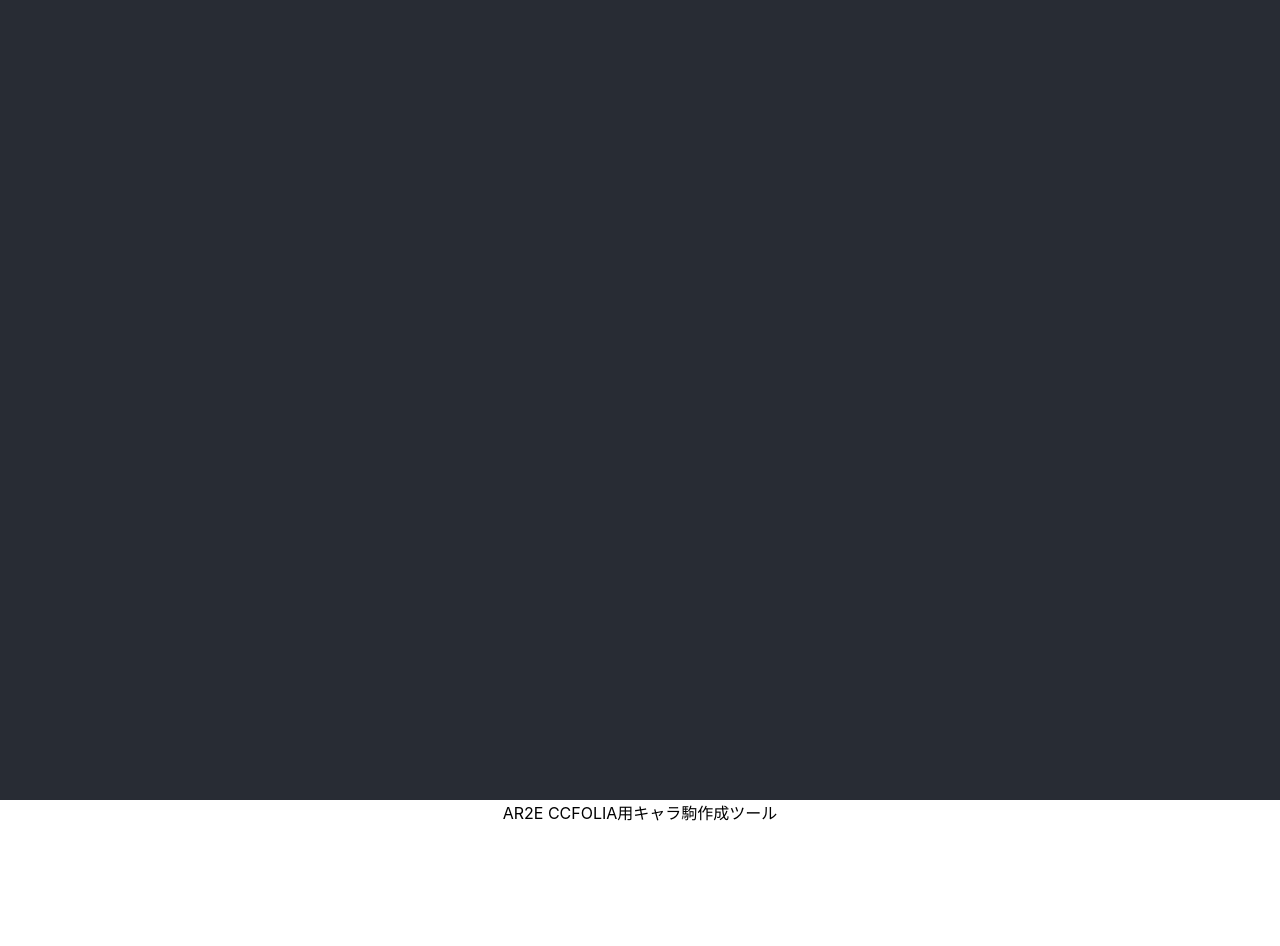
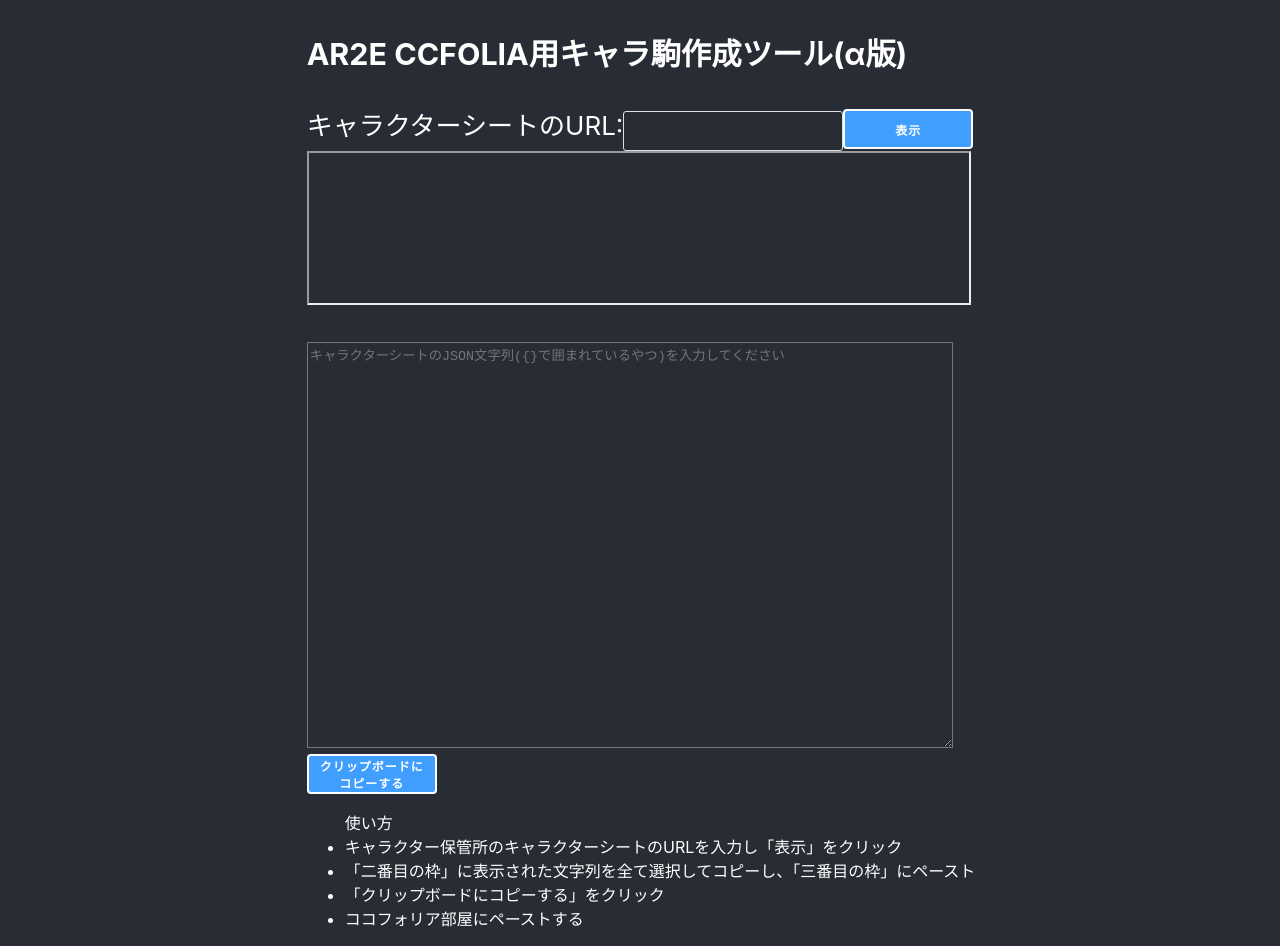
Before and after one commit to Militum/AR2ECharacterDataConvertTool, a React (Create React App) app: page / in a window 1280 px wide. Before the commit the page ends 824 px from the top, so only its background shows below. Built offline with nearby package versions, Linux system fonts and the light colour scheme.

Commit message:
JSON貼り付ける形で実装

```diff
--- a/package.json
+++ b/package.json
@@ -6,7 +6,9 @@
     "@testing-library/jest-dom": "^5.13.0",
     "@testing-library/react": "^11.2.7",
     "@testing-library/user-event": "^12.8.3",
+    "gh-pages": "^3.2.0",
     "react": "^17.0.2",
+    "react-copy-to-clipboard": "^5.0.3",
     "react-dom": "^17.0.2",
     "react-scripts": "4.0.3",
     "web-vitals": "^1.1.2"
--- a/src/App.css
+++ /dev/null
@@ -1,32 +0,0 @@
-.App {
-  text-align: center;
-}
-
-.App-logo {
-  height: 40vmin;
-  pointer-events: none;
-}
-
-.App-header {
-  background-color: #282c34;
-  min-height: 100vh;
-  display: flex;
-  flex-direction: column;
-  align-items: center;
-  justify-content: center;
-  font-size: calc(10px + 2vmin);
-  color: white;
-}
-
-.App-link {
-  color: #61dafb;
-}
-
-@keyframes App-logo-spin {
-  from {
-    transform: rotate(0deg);
-  }
-  to {
-    transform: rotate(360deg);
-  }
-}
--- a/src/App.js
+++ b/src/App.js
@@ -1,26 +1,25 @@
-import logo from './logo.svg';
-import './App.css';
+import React from 'react';
+import UrlInputForm from './components/UrlInputForm';
+import JsonInputForm from './components/JsonInputForm';
+
+import './style.css';
 
 function App() {
     return (
-        <div className="App">
-            <header className="App-header">
-              {/* <img src={logo} className="App-logo" alt="logo" />
-              <p>
-                Edit <code>src/App.js</code> and save to reload.
-              </p>
-              <a
-                className="App-link"
-                href="https://reactjs.org"
-                target="_blank"
-                rel="noopener noreferrer"
-              >
-                Learn React
-              </a> */}
-            </header>
-            <body>
-                AR2E CCFOLIA用キャラ駒作成ツール
-            </body>
+        <div className="app-body">
+            <div className="container">
+                <h3>AR2E CCFOLIA用キャラ駒作成ツール(α版)</h3>
+                <UrlInputForm/>
+                <br />
+                <JsonInputForm></JsonInputForm>
+            </div>
+            <ul>
+                <span>使い方</span>
+                <li>キャラクター保管所のキャラクターシートのURLを入力し「表示」をクリック</li>
+                <li>「二番目の枠」に表示された文字列を全て選択してコピーし、「三番目の枠」にペースト</li>
+                <li>「クリップボードにコピーする」をクリック</li>
+                <li>ココフォリア部屋にペーストする</li>
+            </ul>
         </div>
     );
 }
--- /dev/null
+++ b/src/components/JsonInputForm.js
@@ -0,0 +1,51 @@
+import React from 'react'
+import IsJsonString from '../logics/IsJsonString';
+import ConvertToCharacter from '../logics/ConvertToCharacter';
+import { CopyToClipboard } from 'react-copy-to-clipboard';
+import '../style.css';
+
+/**
+ * 変換元のJSONを入力するフォーム
+ */
+class JsonInputForm extends React.Component {
+    constructor(props) {
+        super(props);
+        this.state = {value: "", clipboardCopyData: ""};
+        this.onChange = this.onChange.bind(this);
+    }
+
+    onChange(event) {
+        const newValue = event.target.value;
+        this.setState({value: newValue});
+        if (!IsJsonString(newValue)) {
+            return;
+        }
+        const convertJson = ConvertToCharacter(JSON.parse(newValue));
+        if (!convertJson) {
+            return;
+        }
+        this.setState({clipboardCopyData: convertJson});
+    }
+
+    render() {
+        return (
+            <div>
+                <textarea
+                    value={this.state.value}
+                    placeholder="キャラクターシートのJSON文字列({}で囲まれているやつ)を入力してください"
+                    onChange={this.onChange}
+                    className="textarea"
+                />
+                <br/>
+                <CopyToClipboard
+                    text={this.state.clipboardCopyData}
+                    onCopy={() => alert('クリップボードにコピーしました。CCFOLIAのルームに貼り付けてください')}
+                >
+                    <button className="button">クリップボードにコピーする</button>
+                </CopyToClipboard>
+            </div>
+        );
+    }
+}
+
+export default JsonInputForm;
--- /dev/null
+++ b/src/components/UrlInputForm.js
@@ -0,0 +1,46 @@
+import React from 'react'
+import CheckUrl from '../logics/UrlCheck';
+import '../style.css';
+
+/**
+ * キャラクターシートのURL入力フォーム
+ */
+class UrlInputForm extends React.Component {
+    constructor(props) {
+        super(props);
+        this.state = {value: "", jsonUrl: ""};
+        this.onChange = this.onChange.bind(this);
+        this.onClick = this.onClick.bind(this);
+    }
+
+    onChange(event) {
+        this.setState({value: event.target.value});
+    }
+
+    onClick(event) {
+        event.preventDefault();
+        const jsonUrl = this.state.value + ".json";
+        const checkd = CheckUrl(jsonUrl);
+        if (!checkd) {
+            alert("無効なURLです");
+            return;
+        }
+        this.setState({jsonUrl: jsonUrl});
+    }
+
+    render() {
+        return (
+            <div>
+                <label>
+                    <span>キャラクターシートのURL:</span>
+                    <input type="text" value={this.state.value} onChange={this.onChange} className="el-like-input" />
+                </label>
+                <button id="button" className="button" onClick={this.onClick}>表示</button>
+                <br/>
+                <iframe title="json" src={this.state.jsonUrl} className="frame"></iframe>
+            </div>
+        );
+    }
+}
+
+export default UrlInputForm;
--- /dev/null
+++ b/src/logics/ConvertToCharacter.js
@@ -0,0 +1,75 @@
+const requiredKeys = [
+    'V_level', //CL
+    'V_fate', //FATE
+    'NP1', //筋力
+    'NP2', //器用
+    'NP3', //敏捷
+    'NP4', //知力
+    'NP5', //感知
+    'NP6', //精神
+    'NP7', //幸運
+    'NP8', //HP
+    'NP9', //MP
+    'pc_name', //PC名
+    'BSUM6', //イニシアチブ
+];
+
+function IsValidCharacterJson(data) {
+    for(const index in requiredKeys) {
+        const key = requiredKeys[index];
+        if (!(key in data)) {
+            console.error(`key not found ${key}`);
+            return false;
+        }
+    }
+    return true;
+}
+
+function ConvertJson(data) {
+    let character = { kind: "character", data: {}};
+    character.data.name = data.pc_name;
+    character.data.memo = '';
+    character.data.initiative = data.BSUM6;
+    character.data.externalUrl = '';
+    character.data.status = [
+        {label: 'HP', value: data.NP8, max: data.NP8},
+        {label: 'MP', value: data.NP9, max: data.NP9},
+        {label: 'FATE', value: data.V_fate, max: data.V_fate},
+    ];
+    character.data.params = [
+        {label: '筋力', value: data.NP1},
+        {label: '器用', value: data.NP2},
+        {label: '敏捷', value: data.NP3},
+        {label: '知力', value: data.NP4},
+        {label: '感知', value: data.NP5},
+        {label: '精神', value: data.NP6},
+        {label: '幸運', value: data.NP7},
+        {label: 'CL', value: data.V_level},
+    ];
+    character.data.iconUrl = null;
+    character.data.faces = [];
+    character.data.x = 0;
+    character.data.y = 0;
+    character.data.angle = 0;
+    character.data.width = 4;
+    character.data.height = 4;
+    character.data.active = true;
+    character.data.secret = false;
+    character.data.invisible = false;
+    character.data.hideStatus = false;
+    character.data.color = '#888888';
+    character.data.commands = '';
+    character.data.owner = null;
+    return character;
+}
+
+function ConvertToCharacter(data) {
+    if (!IsValidCharacterJson(data)) {
+        return false;
+    }
+    const convertData = ConvertJson(data);
+    console.log(convertData);
+    return JSON.stringify(convertData);
+}
+
+export default ConvertToCharacter;
--- /dev/null
+++ b/src/logics/IsJsonString.js
@@ -0,0 +1,11 @@
+function IsJsonString(str) {
+    try {
+        JSON.parse(str);
+    } catch (e) {
+        return false;
+    }
+    return true;
+}
+
+
+export default IsJsonString;
--- /dev/null
+++ b/src/logics/UrlCheck.js
@@ -0,0 +1,10 @@
+function CheckUrl(url) {
+    const domain = url.match(/^https?:\/{2,}(.*?)(?:\/|\?|#|$)/)[1];
+    console.log(domain);
+    if (domain !== "charasheet.vampire-blood.net") {
+        return false;
+    }
+    return true;
+}
+
+export default CheckUrl;
--- /dev/null
+++ b/src/style.css
@@ -0,0 +1,74 @@
+.app {
+  text-align: center;
+}
+
+.app-body {
+  background-color: #282c34;
+  min-height: 100vh;
+  display: flex;
+  flex-direction: column;
+  align-items: center;
+  justify-content: center;
+  color: white;
+}
+
+.container {
+  font-size: calc(10px + 2vmin);
+}
+
+.el-like-input {
+  -webkit-appearance: none;
+  background-color: #282c34;
+  background-image: none;
+  border-radius: 3px;
+  border: 1px solid #dcdfe6;
+  box-sizing: border-box;
+  color: white;
+  display: inline-block;
+  font-size: 12px;
+  height: 40px;
+  line-height: 40px;
+  padding: 0 10px;
+  transition: bordert-color 0.2s cubic-bezier(0.645, 0.045, 0.355, 1);
+  width: 220px;
+}
+
+.button {
+  outline: none;
+  height: 40px;
+  text-align: center;
+  width: 130px;
+  border-radius: 4px;
+  background: #409EFF;
+  border: 2px solid white;
+  color: white;
+  letter-spacing: 1px;
+  text-shadow: 0;
+  font-size: 12px;
+  font-weight: bold;
+  cursor: pointer;
+  transition: all 0.25s ease;
+}
+.button:hover {
+  color: #409EFF;
+  background: white;
+}
+.button:active {
+  letter-spacing: 2px;
+}
+.button:after {
+  content: "";
+}
+
+.textarea {
+  width: 640px;
+  height: 400px;
+  background-color: #282c34;
+  color: white;
+}
+
+.frame {
+  width: 660px;
+  background-color: #282c34;
+  color: white;
+}
```
Also changed, not shown: 25 other files (tests, documents, lock files or other folders).
